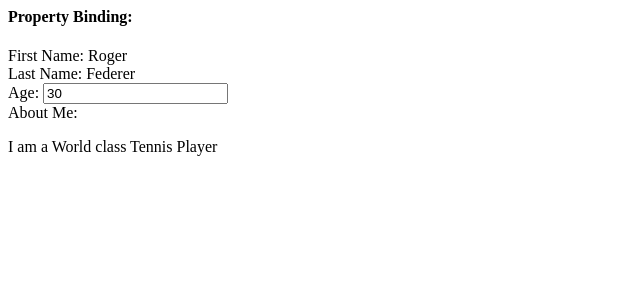
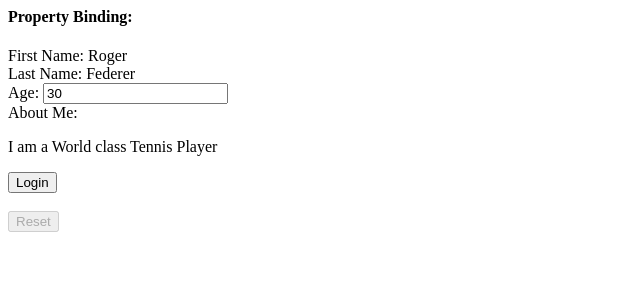
Before and after one commit to jbranjith/angular-js-experiments, an Angular app: page / in a window 1280 px wide. Shown: the top 300 px of the page, without its empty margins (0-640 px from the left). Built offline with nearby package versions, Linux system fonts and the light colour scheme.

Commit message:
1 file modified

```diff
--- a/src/data-binding/property-binding.component.ts
+++ b/src/data-binding/property-binding.component.ts
@@ -6,7 +6,9 @@ import { Component, Input } from '@angular/core';
               First Name: {{ firstname }} <br>
               Last Name: {{ lastname }} <br>
               Age: <input type='text' [value]='age'> <br>
-              About Me: <p [innerHtml]='aboutme'></p>`,
+              About Me: <p [innerHtml]='aboutme'></p>
+              <button bind-disabled='login' >Login</button> <br><br>
+              <button bind-disabled='reset' >Reset</button>`,
   styles: [`h1 { font-family: Lato; }`]
 })
 export class PropertyBindingComponent {
@@ -14,5 +16,6 @@ export class PropertyBindingComponent {
   @Input() lastname: string;
   @Input() age: number;
   @Input() aboutme: string;
-  hasCar: boolean;
+  login: boolean = false;
+  reset: boolean = true;
 }
```
